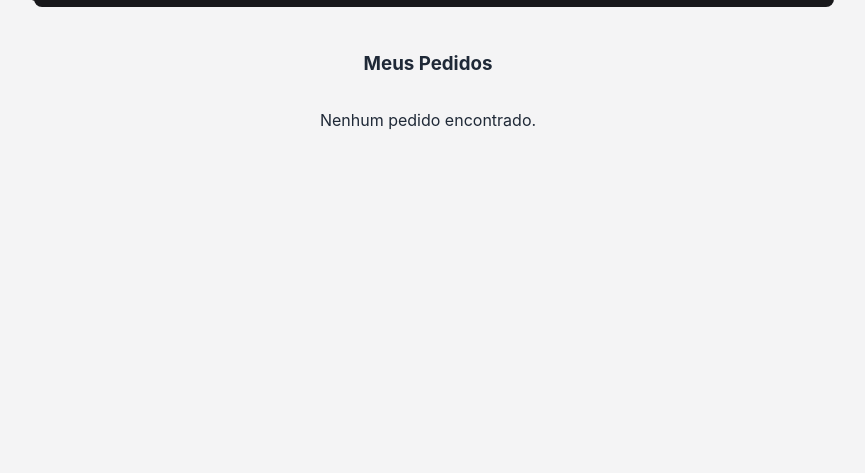
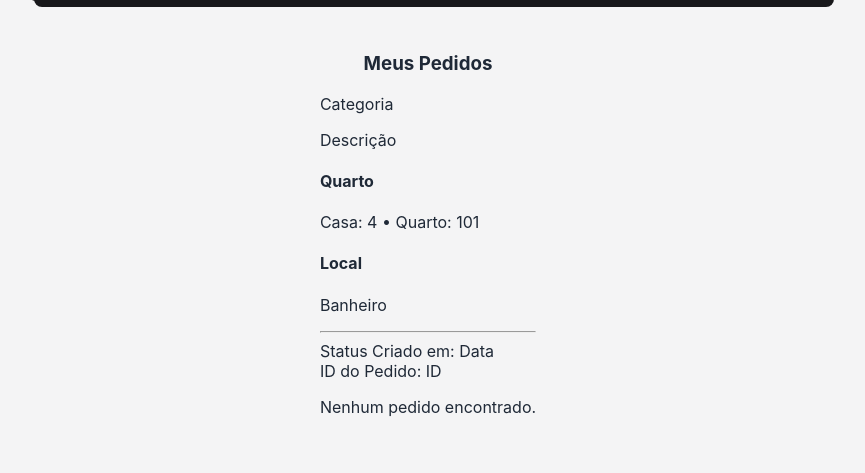
Before and after one commit to Gabriel-Reader/FixHub-project, a Flask app: template templates/painelMorador.html in a window 1280 px wide. Shown: the part 789-1262 px from the top of the page, without its empty margins (212-1077 px from the left). Before the commit the page ends 919 px from the top, so only its background shows below. Run offline with Flask 3, Linux system fonts and the light colour scheme; the template is opened without the code that fills it, so the values that code supplies are empty.

Commit message:
feat: Cartão da área Meus Pedidos foi adicionado, apenas o HTML e CSS, sem route

```diff
--- a/templates/cadastro.css
+++ b/templates/cadastro.css
@@ -109,7 +109,6 @@ input[type=number]::-webkit-inner-spin-button {
     font-size: 1rem;
     padding: 1rem;
     border: none;
-    border-radius: 0.5rem;
     cursor: pointer;
     transition: all 0.3s ease-in-out;
 }
--- a/templates/painelMorador.html
+++ b/templates/painelMorador.html
@@ -10,6 +10,7 @@
 </head>
 
 <body>
+
     <section id="sectionMorador" class="section-morador">
         <header>
             <h1 class="cabecalho-section"> Portal do Morador</h1>
@@ -28,7 +29,7 @@
 
                     <div class="item-formulario">
                         <label for="m_casa">Local da Manutenção</label>
-                        <select id="c_localManutencao" name="c_localManutencao" required>
+                        <select id="m_localManutencao" name="m_localManutencao" required>
                             <option value="" disabled selected>Selecione o local...</option>
                             <option value="Quarto">Quarto</option>
                             <option value="Banheiro">Banheiro</option>
@@ -84,14 +85,37 @@
             <h3 class="cabecalho-meusPedidos">Meus Pedidos</h3>
 
             <div id="cartaoPedidos" class="cartao-pedidos">
-                <p class="texto-pedidos">Nenhum pedido encontrado.</p>
+
+                <div class="cartao-pedido">
+                            <div class="pedido-tag-categoria">Categoria</div>
+                            <p class="pedido-descricao">Descrição</p>
+
+                                <h4 class="pedido-local-titulo">Quarto</h4>
+                                <p class="pedido-local-detalhe">Casa: 4 • Quarto: 101</p>
+
+                                <h4 class="pedido-local-titulo">Local</h4>
+                                <p class="pedido-local-detalhe">Banheiro</p>
+
+                            <hr class="pedido-divisor">
+
+                            <div class="pedido-rodape">
+                                <div class="pedido-status-container">
+                                    <span class="pedido-tag-status">Status</span>
+                                    <span class="pedido-data">Criado em: Data</span>
+                                </div>
+                                <span class="pedido-id">ID do Pedido: ID</span>
+                            </div>
+                        </div>
+
+
+                    <p class="texto-semPedidos">Nenhum pedido encontrado.</p>
+
             </div>
 
         </div>
 
     </section>
 
-
 </body>
 
 </html>
```
Also changed, not shown: templates/painelMorador.css (+43 -25 lines).
